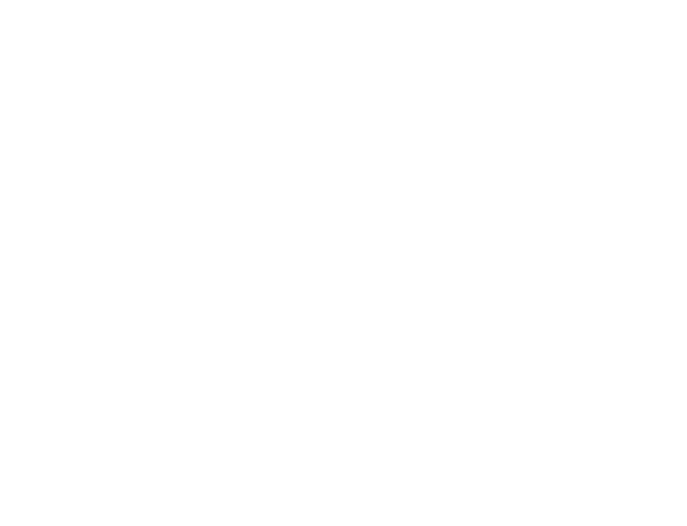
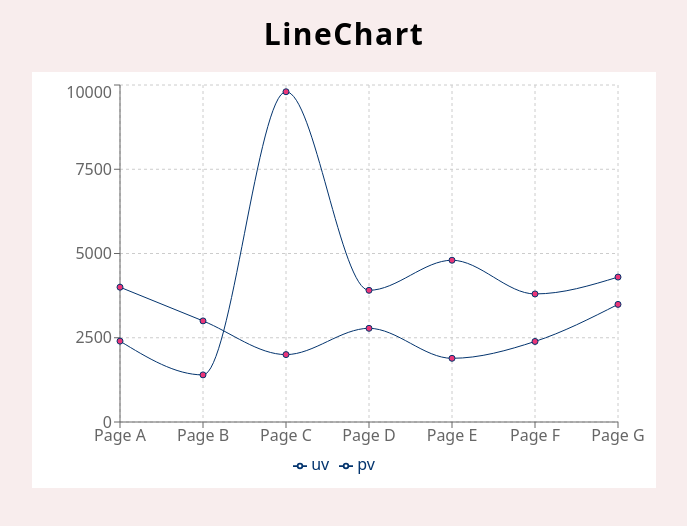
Before and after one commit to Ashukr321/Rechartjs, a React (Vite) app: page /chart3 in a window 1280 px wide. Before the commit this address had no page. Shown: the top 526 px of the page, without its empty margins (296-983 px from the left). Built offline with nearby package versions, Linux system fonts and the light colour scheme.

Commit message:
line chart is completed

```diff
--- a/src/App.tsx
+++ b/src/App.tsx
@@ -2,6 +2,7 @@
 import Home from "./pages/Home/Home";
 import AreaChart1 from "./pages/chart1/AreaChart1";
 import Barcharts from "./pages/barchart/Barcharts";
+import Linechart from "./pages/linechart/Linechart";
 const App = () => {
   return (
     <main>
@@ -9,6 +10,7 @@
         <Route path="/" element={<Home />} />
         <Route path="/chart1" element={<AreaChart1 />} />
         <Route path="/chart2" element={<Barcharts />} />
+        <Route path="/chart3" element={<Linechart />} />
       </Routes>
     </main>
   );
--- a/src/pages/Home/Home.tsx
+++ b/src/pages/Home/Home.tsx
@@ -19,6 +19,13 @@
         >
           BarChart
         </Link>
+
+        <Link
+          to={"/chart3"}
+          className="text-white p-4 border px-10 text-xl hover:bg-white hover:text-blue-600"
+        >
+          LineChart
+        </Link>
       </div>
     </div>
   );
--- /dev/null
+++ b/src/pages/linechart/Linechart.tsx
@@ -0,0 +1,50 @@
+import {
+  CartesianGrid,
+  Legend,
+  Line,
+  LineChart,
+  ResponsiveContainer,
+  Tooltip,
+  XAxis,
+  YAxis,
+} from "recharts";
+import data from "../../data/data";
+
+const Linechart: React.FC = () => {
+  return (
+    <div className="bg-bg_chart-100 h-screen flex flex-col justify-start overscroll-y-auto p-4">
+      <h1 className="text-center text-3xl font-bold tracking-wider mb-5 ">
+        LineChart
+      </h1>
+      <div className="w-full sm:w-1/2 mx-auto bg-white p-2">
+        <ResponsiveContainer width="100%" height={400}>
+          <LineChart
+            data={data}
+            margin={{ top: 5, right: 30, left: 20, bottom: 4 }}
+          >
+            <CartesianGrid strokeDasharray={(2, 3)} />
+            <XAxis dataKey="name" />
+
+            <YAxis />
+            <Tooltip />
+            <Line
+              type="monotone"
+              dataKey="uv"
+              stroke="#03346E"
+              fill="#EB3678"
+            ></Line>
+            <Line
+              type="monotone"
+              dataKey="pv"
+              stroke="#03346E"
+              fill="#EB3678"
+            ></Line>
+            <Legend />
+          </LineChart>
+        </ResponsiveContainer>
+      </div>
+    </div>
+  );
+};
+
+export default Linechart;
```
